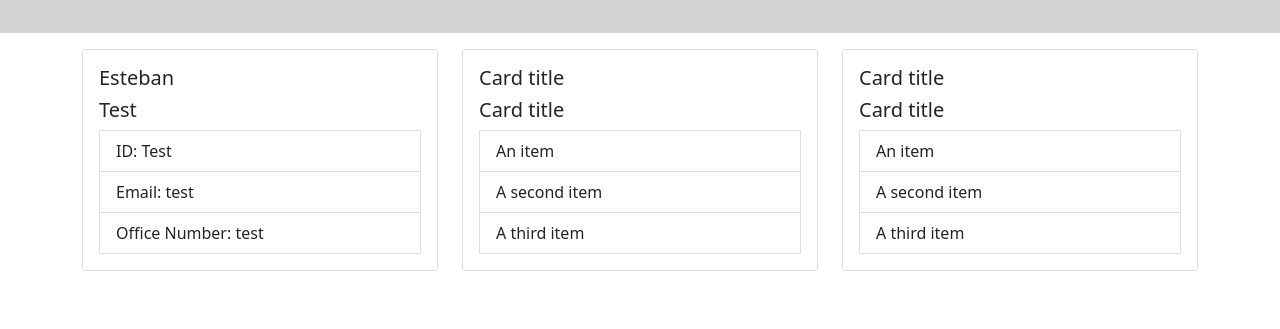
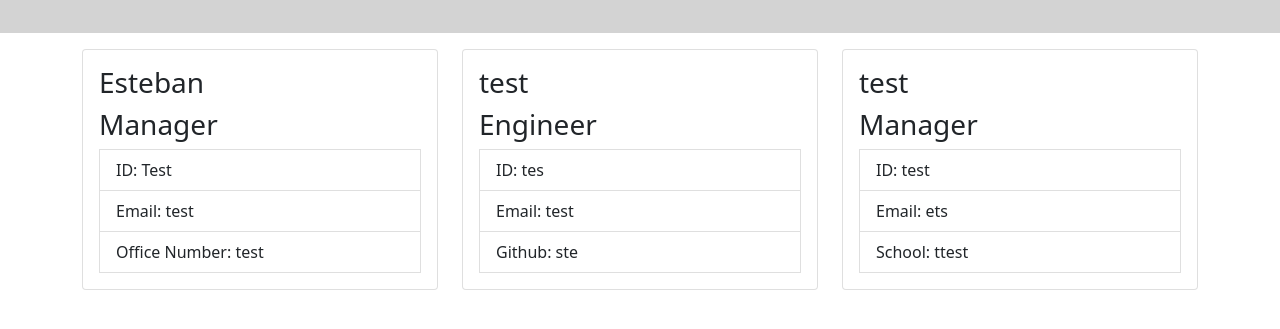
Before and after one commit to esroleo/object-oriented-programming-team-profile-generator, a website: page src/test.html in a window 1280 px wide. Shown: the part 93-422 px from the top of the page. Drawn offline with nearby package versions, Linux system fonts and the light colour scheme.

Commit message:
iteration completed

```diff
--- a/src/test.html
+++ b/src/test.html
@@ -20,12 +20,13 @@
 
             <div class="container">
                 <div class="row">
+                    <!-- Start of row -->
+
                     <div class="col-sm">
                         <div class="card">
-
                             <div class="card-body">
-                            <h5 class="card-title">Esteban</h5>
-                            <h5 class="card-title">Test</h5>
+                                <h3 class="card-title">Esteban</h3>
+                                <h3 class="card-title">Manager</h3>
                                 <ul class="list-group list-group-flush">
                                 <li class="list-group-item">ID: Test</li>
                                 <li class="list-group-item">Email: test</li>
@@ -35,45 +36,43 @@
                         </div>
                     </div>
 
+
+
                     <div class="col-sm">
                         <div class="card">
-
                             <div class="card-body">
-                            <h5 class="card-title">Card title</h5>
-                            <h5 class="card-title">Card title</h5>
+                                <h3 class="card-title">test</h3>
+                                <h3 class="card-title">Engineer</h3>
                                 <ul class="list-group list-group-flush">
-                                <li class="list-group-item">An item</li>
-                                <li class="list-group-item">A second item</li>
-                                <li class="list-group-item">A third item</li>
+                                <li class="list-group-item">ID: tes</li>
+                                <li class="list-group-item">Email: test</li>
+                                <li class="list-group-item">Github: ste</li>
                                 </ul>
-                        </div>
-                        </div>
-                </div>
-
-              <div class="col-sm">
-                    <div class="card" >
-
-                        <div class="card-body">
-                            <h5 class="card-title">Card title</h5>
-                            <h5 class="card-title">Card title</h5>
-                            <ul class="list-group list-group-flush">
-                                <li class="list-group-item">An item</li>
-                                <li class="list-group-item">A second item</li>
-                                <li class="list-group-item">A third item</li>
-                            </ul>
-                        </div>
-                    </div>
-
                             </div>
                         </div>
                     </div>
 
 
 
+                    <div class="col-sm">
+                        <div class="card">
+                            <div class="card-body">
+                                <h3 class="card-title">test</h3>
+                                <h3 class="card-title">Manager</h3>
+                                <ul class="list-group list-group-flush">
+                                <li class="list-group-item">ID: test</li>
+                                <li class="list-group-item">Email: ets</li>
+                                <li class="list-group-item">School: ttest</li>
+                                </ul>
+                            </div>
+                        </div>
+                    </div>
 
 
 
-
+<!-- End of row -->
+        </div>
+</div>
 
 <script src="https://stackpath.bootstrapcdn.com/bootstrap/4.4.1/js/bootstrap.min.js" integrity="sha384-wfSDF2E50Y2D1uUdj0O3uMBJnjuUD4Ih7YwaYd1iqfktj0Uod8GCExl3Og8ifwB6" crossorigin="anonymous"></script>
 <script src="./assets/js/script.js"></script>
```
Also changed, not shown: src/IndexTemplate.js (+42 -5 lines). Lines whose indentation alone changed are shown as unchanged.
